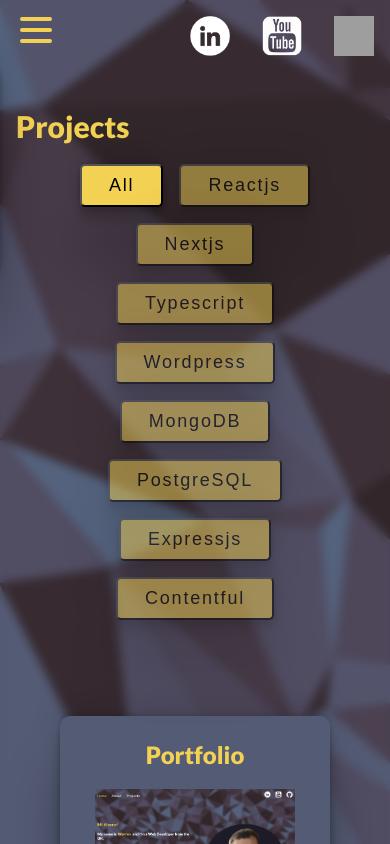
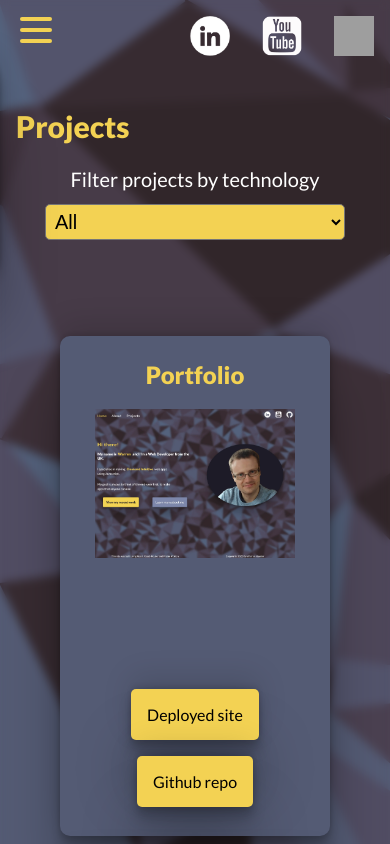
Before and after one commit to WarrenHawker/portfolio-2024, a React (Vite) app: page /projects in a window 390 px wide. Shown: the top 844 px of the page. Built offline with nearby package versions, Linux system fonts and the light colour scheme; grey boxes are pictures that could not be loaded.

Commit message:
added technology select input for mobile view

```diff
--- a/src/components/Project-Filter.tsx
+++ b/src/components/Project-Filter.tsx
@@ -17,7 +17,21 @@ const ProjectFilter = ({ filter, setFilter }: Props) => {
   ];
   return (
     <div className="filter ">
-      <div className="button-container">
+      <label htmlFor="technology" className="technology-select-label">
+        Filter projects by technology
+      </label>
+      <select
+        name="technology"
+        className="technology-select"
+        onChange={(e) => setFilter(e.target.value)}
+      >
+        {filters.map((item, index) => (
+          <option key={index} value={item}>
+            {item}
+          </option>
+        ))}
+      </select>
+      <div className="button-container desktop">
         {filters.map((item, index) => (
           <button
             key={index}
--- a/src/styles/abstracts/fonts.css
+++ b/src/styles/abstracts/fonts.css
@@ -23,7 +23,9 @@ h3 {
   font-weight: var(--font-bold);
 }
 
-p {
+p,
+label,
+input {
   color: var(--color-secondary);
   font-weight: var(--font-reg);
   max-width: 500px;
--- a/src/styles/components/project-filter.css
+++ b/src/styles/components/project-filter.css
@@ -31,3 +31,31 @@
 .btn-filter.active {
   opacity: 1;
 }
+
+.technology-select {
+  display: none;
+  max-width: 300px;
+  width: 100%;
+  margin: 0.5em auto 0 auto;
+  font-size: 20px;
+  padding: 0.25em;
+  border-radius: 5px;
+  background-color: var(--color-primary);
+}
+
+.technology-select-label {
+  display: none;
+  text-align: center;
+  margin: auto;
+}
+
+@media screen and (max-width: 600px) {
+  .filter .button-container {
+    display: none;
+  }
+
+  .technology-select,
+  .technology-select-label {
+    display: block;
+  }
+}
```
